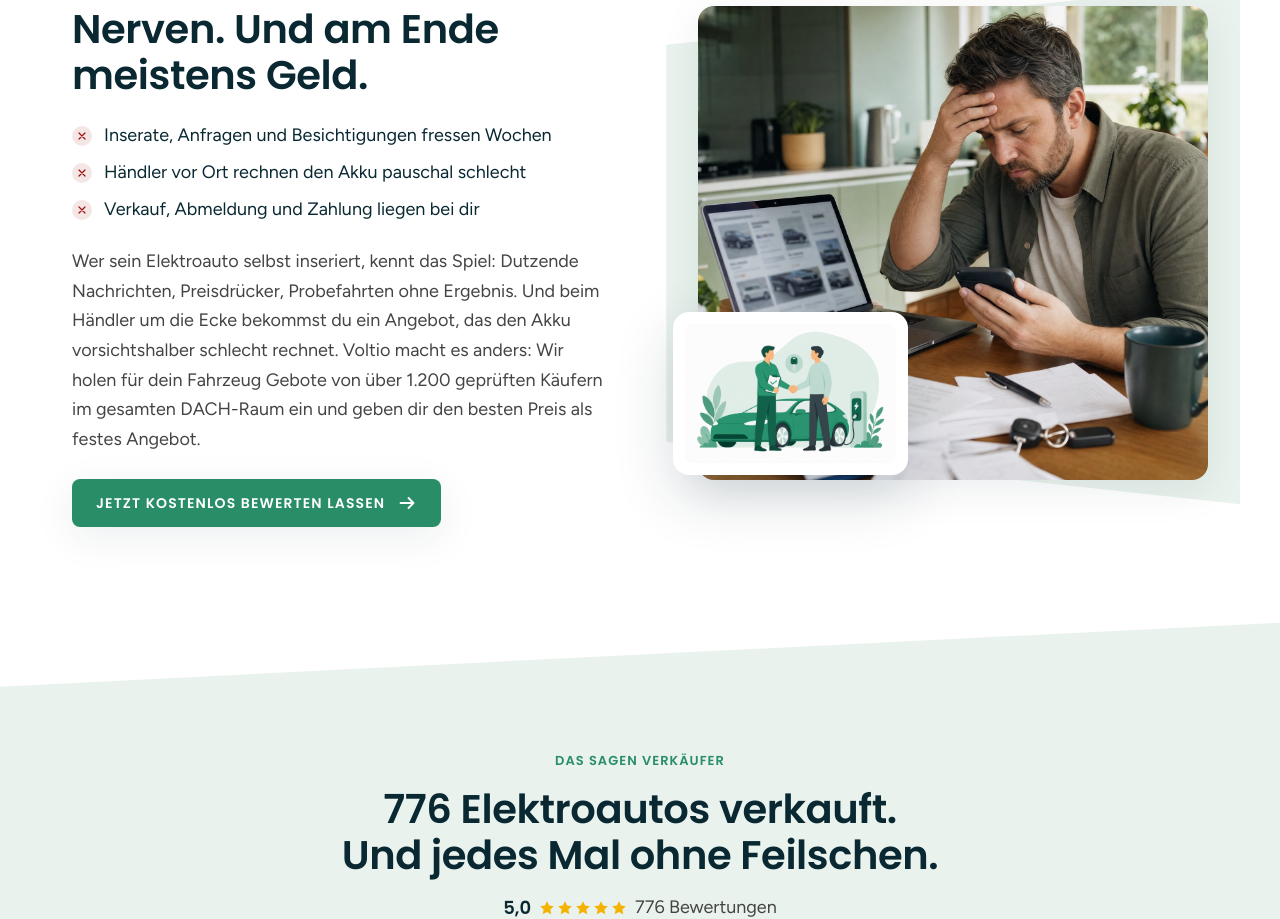
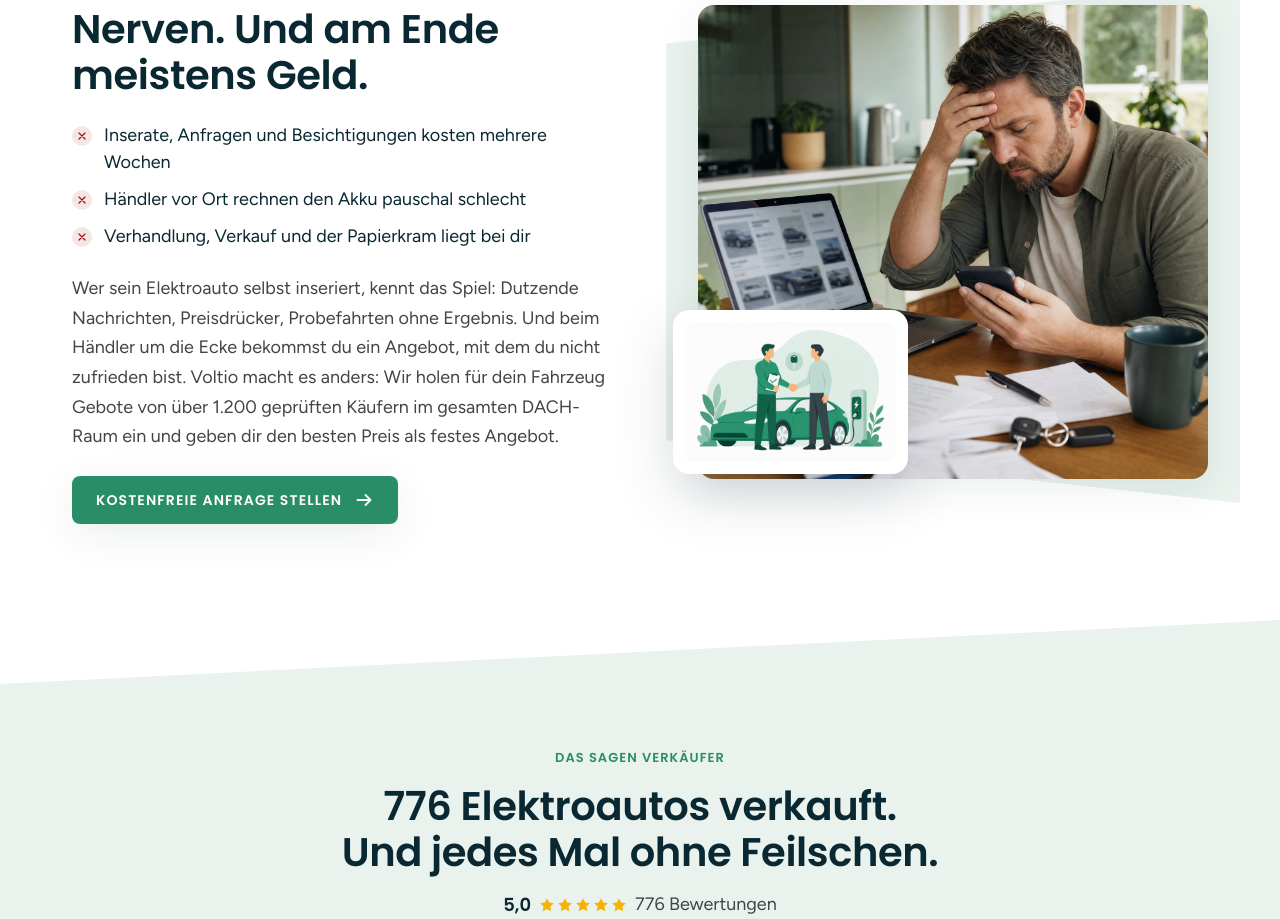
Before and after one commit to epimkin02-cmyk/voltio, a Next.js app: page / in a window 1280 px wide. Shown: the part 3483-4402 px from the top of the page. Built offline with nearby package versions, Linux system fonts and the light colour scheme; no server answers.

Commit message:
Schmerzpunkt-Sektion: Bullets, Subtext und CTA-Label angepasst
Co-Authored-By: Claude Fable 5.1 <noreply@anthropic.com>

```diff
--- a/src/data/mocks/home.ts
+++ b/src/data/mocks/home.ts
@@ -121,13 +121,13 @@ export const homeContent: HomeContent = {
 
   pain: {
     heading: "Privat verkaufen kostet Nerven. Und am Ende meistens Geld.",
-    body: "Wer sein Elektroauto selbst inseriert, kennt das Spiel: Dutzende Nachrichten, Preisdrücker, Probefahrten ohne Ergebnis. Und beim Händler um die Ecke bekommst du ein Angebot, das den Akku vorsichtshalber schlecht rechnet. Voltio macht es anders: Wir holen für dein Fahrzeug Gebote von über 1.200 geprüften Käufern im gesamten DACH-Raum ein und geben dir den besten Preis als festes Angebot.",
+    body: "Wer sein Elektroauto selbst inseriert, kennt das Spiel: Dutzende Nachrichten, Preisdrücker, Probefahrten ohne Ergebnis. Und beim Händler um die Ecke bekommst du ein Angebot, mit dem du nicht zufrieden bist. Voltio macht es anders: Wir holen für dein Fahrzeug Gebote von über 1.200 geprüften Käufern im gesamten DACH-Raum ein und geben dir den besten Preis als festes Angebot.",
     pains: [
-      "Inserate, Anfragen und Besichtigungen fressen Wochen",
+      "Inserate, Anfragen und Besichtigungen kosten mehrere Wochen",
       "Händler vor Ort rechnen den Akku pauschal schlecht",
-      "Verkauf, Abmeldung und Zahlung liegen bei dir",
+      "Verhandlung, Verkauf und der Papierkram liegt bei dir",
     ],
-    cta: CTA,
+    cta: { label: "Kostenfreie Anfrage stellen", href: "#anfrage" },
     image: {
       src: "/assets/images/pain.jpg",
       alt: "Privatverkäufer sitzt frustriert vor Laptop mit Fahrzeuginseraten",
```
